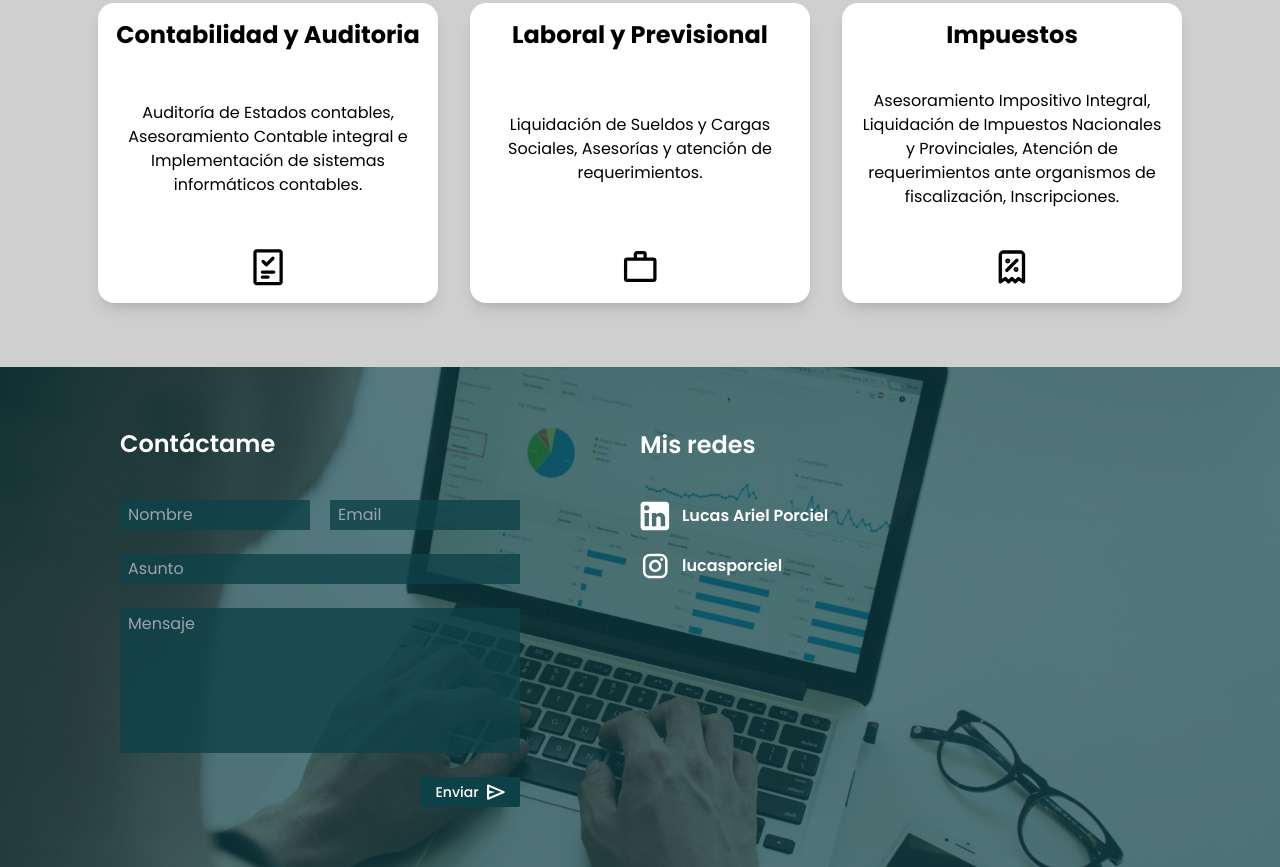
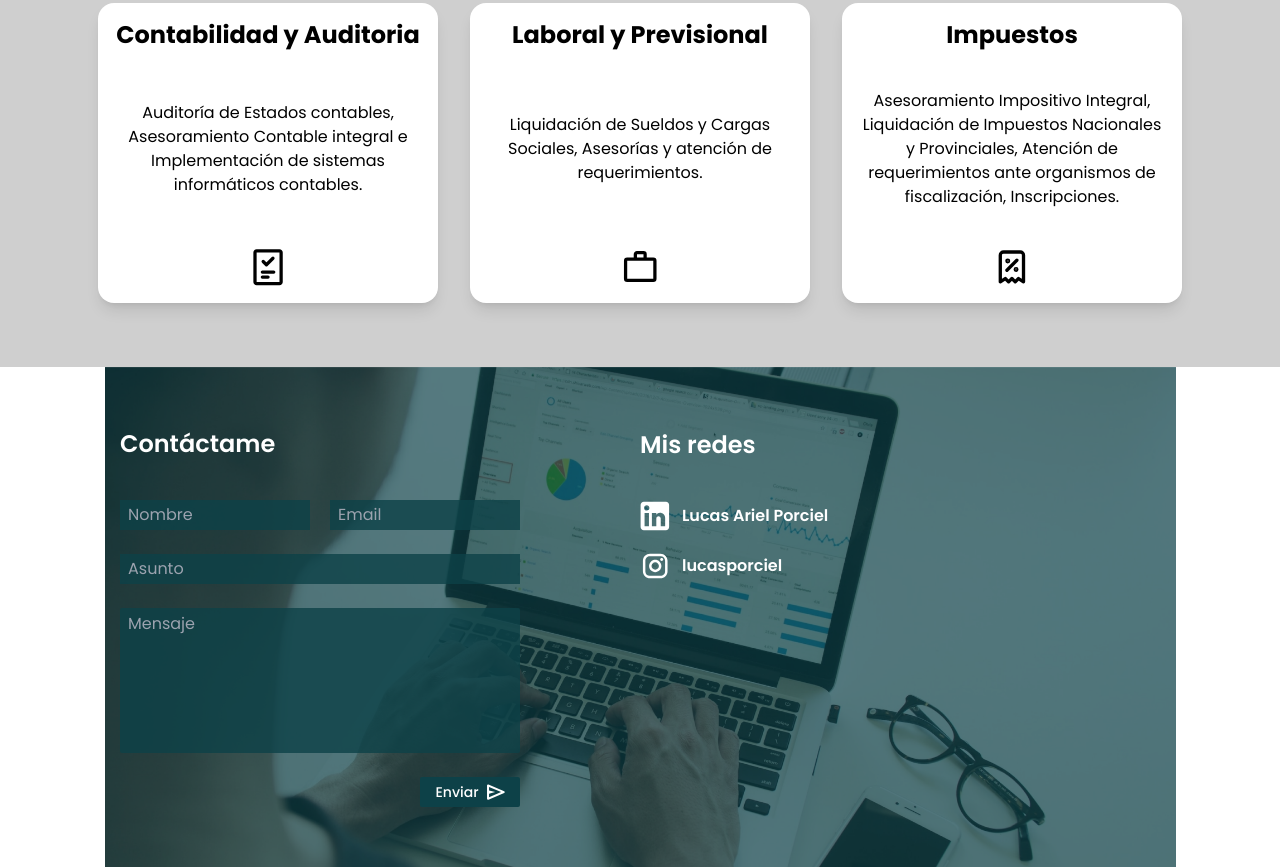
Before and after one commit to tomaslami/consul-app, an Astro site: page / in a window 1280 px wide. Shown: the part 1183-2050 px from the top of the page. Built offline with nearby package versions, Linux system fonts and the light colour scheme; Astro itself is replaced by a stand-in of ours.

Commit message:
backgrounf footer style

```diff
--- a/src/components/Footer.astro
+++ b/src/components/Footer.astro
@@ -4,7 +4,7 @@ import Redes from "./Redes.astro"
 ---
 
 <footer
-  class="w-full md:h-[500px] h-[650px] bg-[url(/images/FotoFinal.png)] bg-cover bg-no-repeat bg-center bg-fixed flex flex-col md:flex-row"
+  class="w-full md:h-[500px] h-[650px] bg-[url(/images/FotoFinal.png)] bg-contain bg-no-repeat bg-center bg-fixed flex flex-col md:flex-row"
 >
   <Contact />
   <Redes />
```
